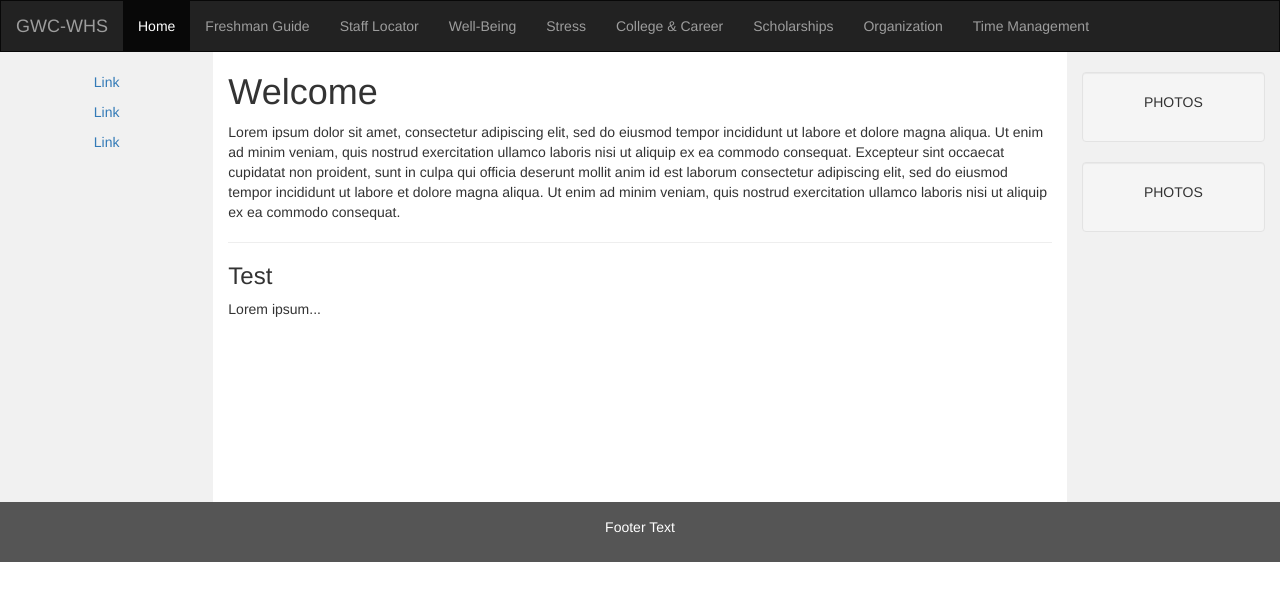
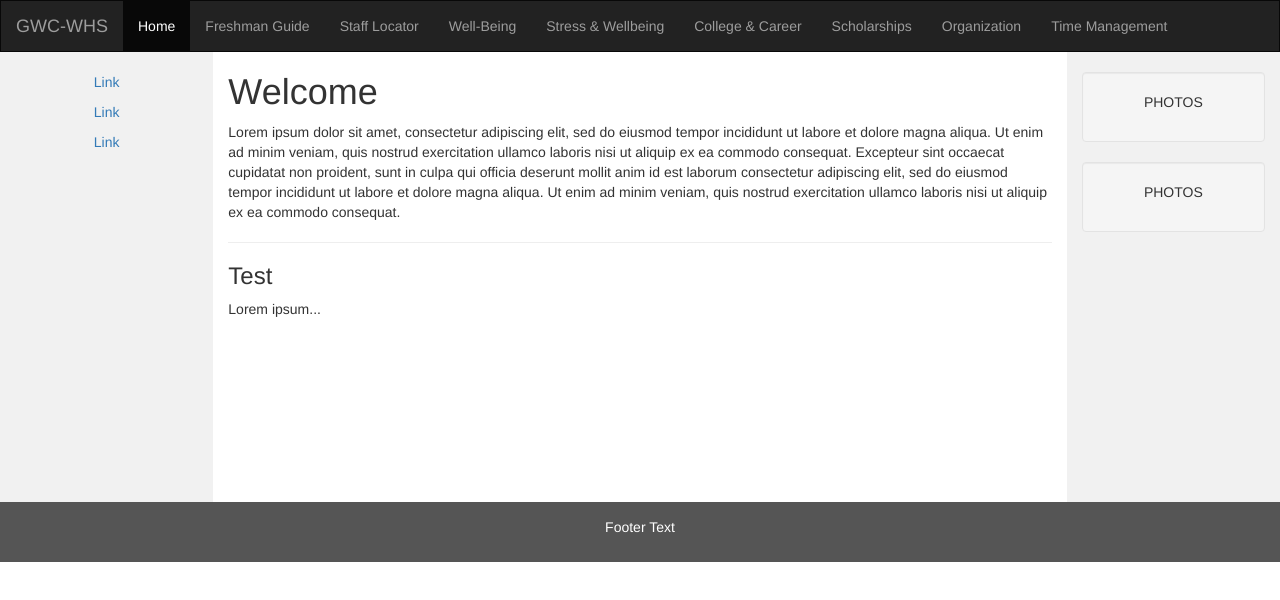
Before and after one commit to WestviewHighSchoolGWC/ClubProject, a plain HTML site: page index.html in a window 1280 px wide. Drawn offline with nearby package versions, Linux system fonts and the light colour scheme.

Commit message:
Update index.html

```diff
--- a/index.html
+++ b/index.html
@@ -59,7 +59,7 @@
         <li><a href="#">Freshman Guide</a></li>
         <li><a href="teacher-table.html">Staff Locator</a></li>
         <li><a href="college-and-career.html">Well-Being</a></li>
-        <li><a href="#">Stress</a></li>
+        <li><a href="StressandWellness.html">Stress & Wellbeing</a></li>
         <li><a href="#">College & Career</a></li>
         <li><a href="#">Scholarships</a></li>
         <li><a href="#">Organization</a></li>
```
